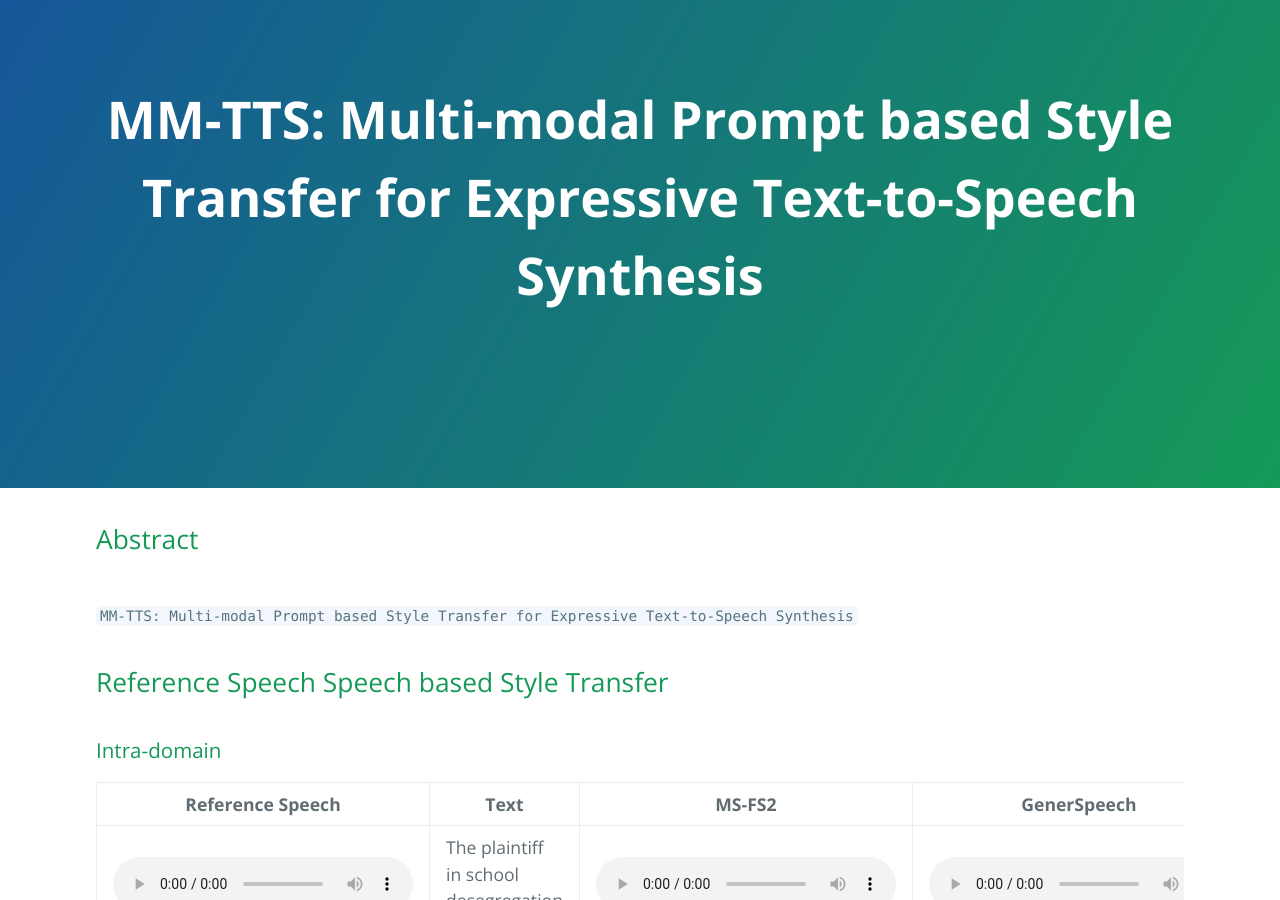
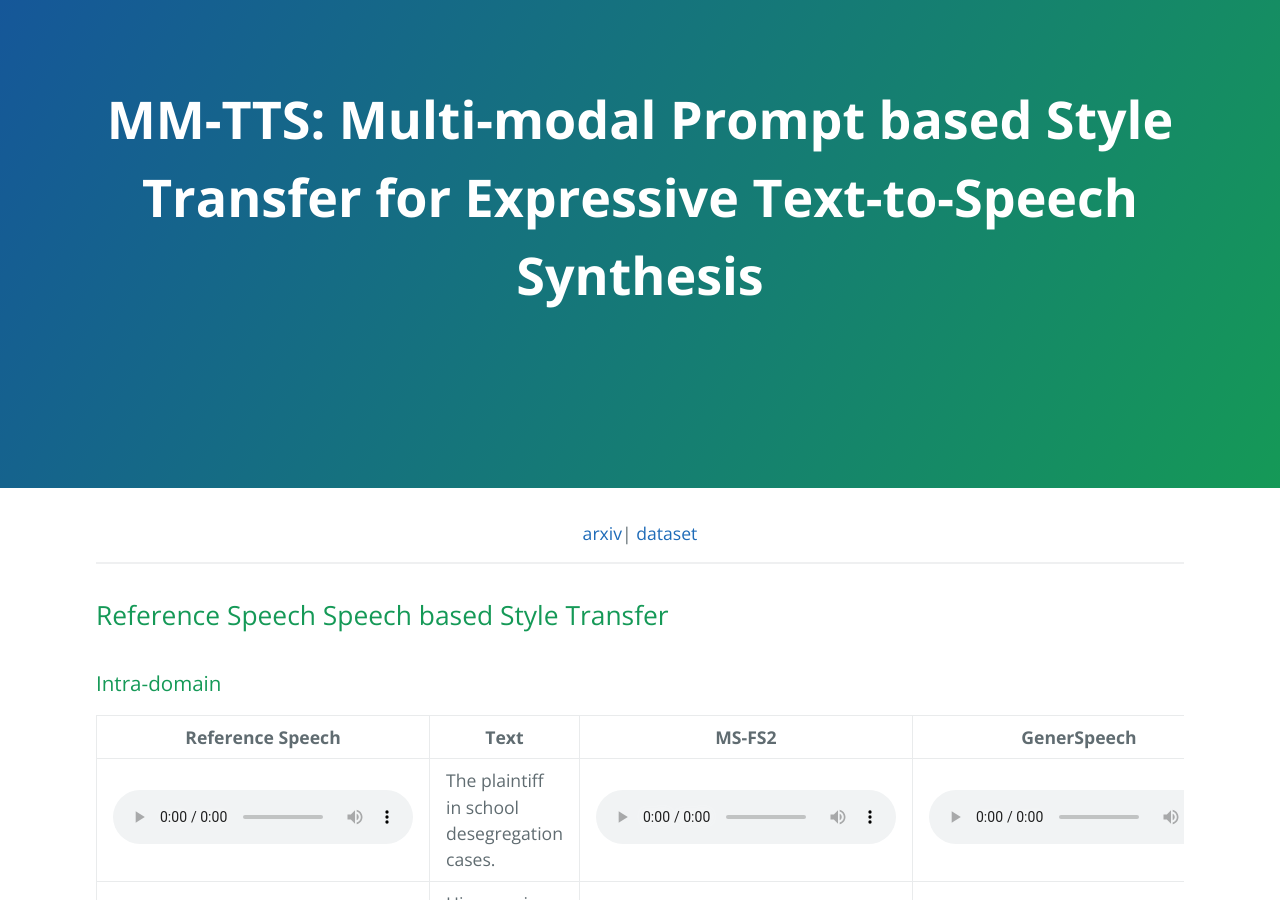
Before and after one commit to Multimodal-TTS/Multimodal-TTS.github.io, a Jekyll site: the page built from index.md, in a window 1280 px wide and 900 px high. Built offline with Jekyll 4.4.1, drawn with Linux system fonts in a browser that asks for light colours; our own code applies the rules of GitHub Pages for plain Markdown files; the repository's description, which GitHub fills in, is left out.

Commit message:
Update index.md

```diff
--- a/index.md
+++ b/index.md
@@ -1,7 +1,7 @@
 
-## Abstract
 
-`MM-TTS: Multi-modal Prompt based Style Transfer for Expressive Text-to-Speech Synthesis`
+<center><a href="http://arxiv.org/pdf/">arxiv</a>|
+<a href="[https://drive.google.com/drive/folders/1zohaAIMEK6Wx23v00nyu7z7auD8f0V08?usp=drive_link]">dataset</a></center>
 ---
 
 ## Reference Speech Speech based Style Transfer
```
